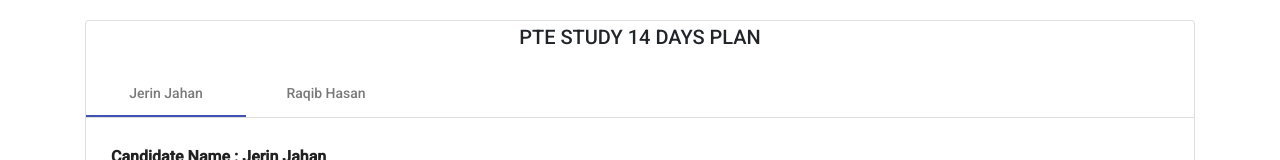
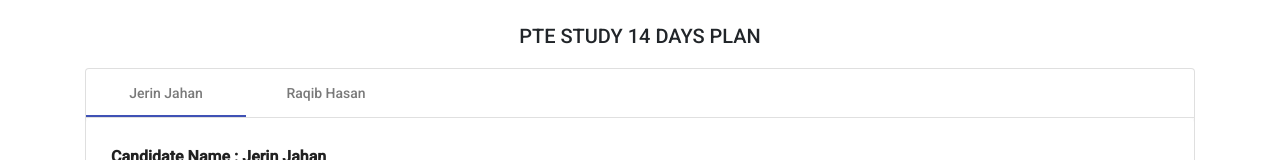
Before and after one commit to jerinjahan/pte-study-plan, an Angular app: page / in a window 1280 px wide. Shown: the top 160 px of the page. Built offline with nearby package versions, Linux system fonts and the light colour scheme.

Commit message:
Study Plan

```diff
--- a/src/app/routine/routine.component.html
+++ b/src/app/routine/routine.component.html
@@ -19,9 +19,8 @@
     </mat-tree-node>
 </mat-tree> -->
 
-
+<h2 style="text-align: center;">PTE STUDY 14 DAYS PLAN</h2>
 <div class="card alternative">
-    <h2 style="text-align: center;">PTE STUDY 14 DAYS PLAN</h2>
 	<mat-tab-group class="form-wizard" [(selectedIndex)]="selectedIndex">
         <mat-tab>
 			<ng-template mat-tab-label>
```
